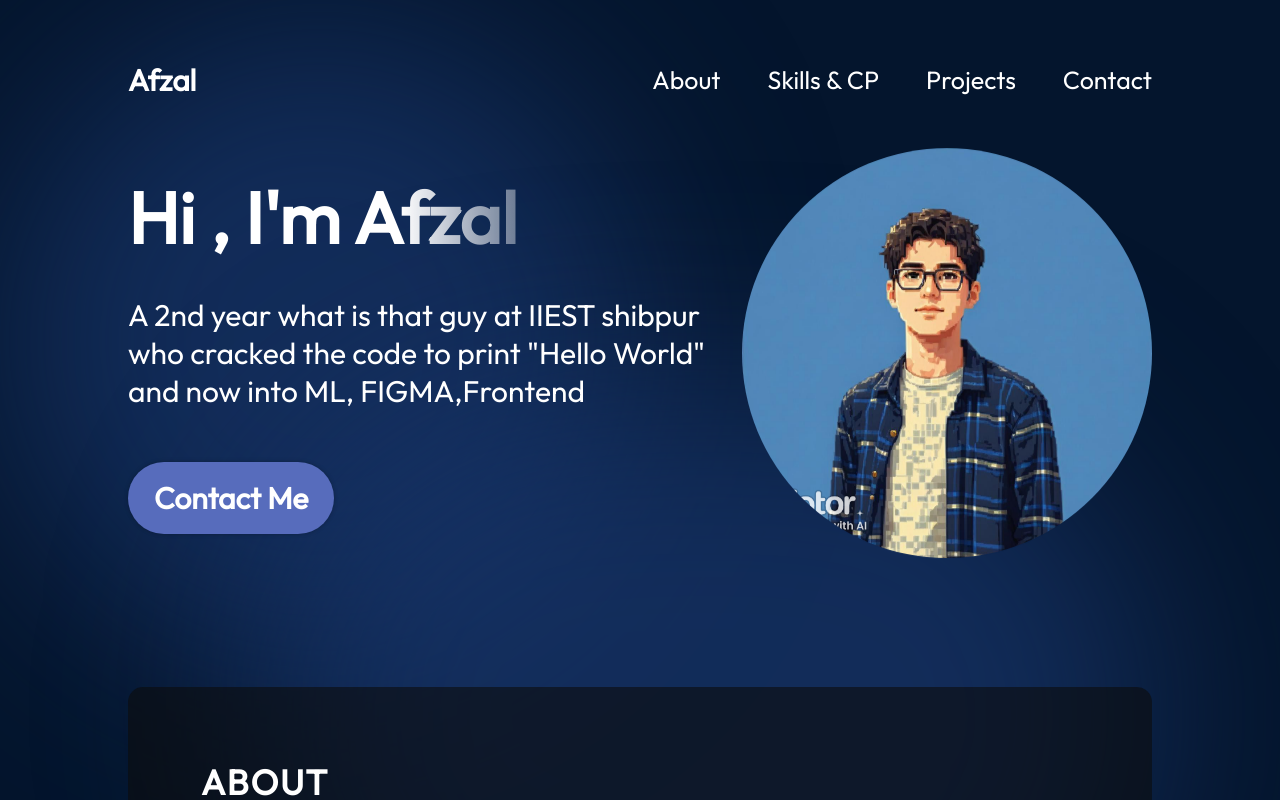
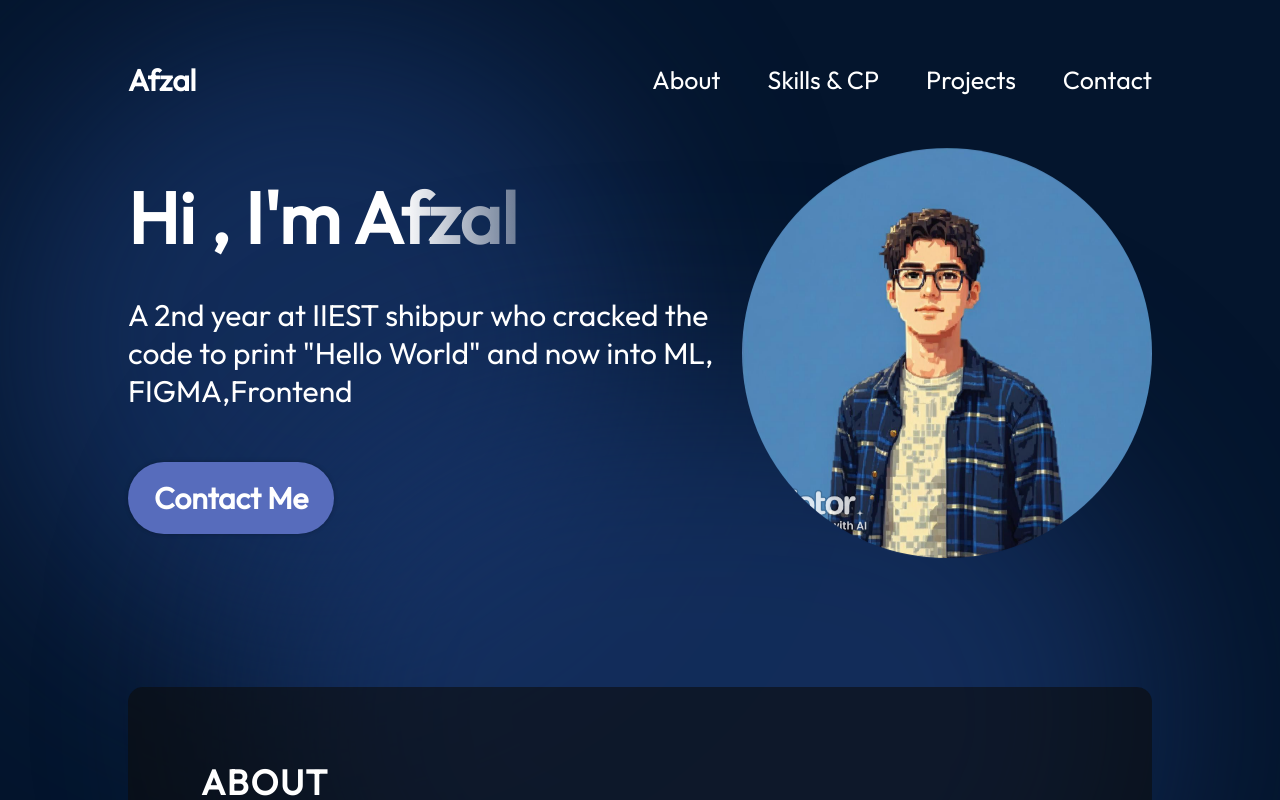
Before and after one commit to shareef-afzal/portfolio, a React (Vite) app: page / in a window 1280 px wide. Shown: the top 800 px of the page. Built offline with nearby package versions, Linux system fonts and the light colour scheme.

Commit message:
Updated some features

```diff
--- a/src/components/Hero/Hero.jsx
+++ b/src/components/Hero/Hero.jsx
@@ -6,7 +6,7 @@ export const Hero=()=>{
         <section className={styles.container}>
             <div className={styles.content}>
                 <h1 className={styles.title}>Hi , I'm Afzal</h1>
-                <p className={styles.description}>A 2nd year what is that guy at IIEST shibpur who cracked the code to print "Hello World" and now into ML, FIGMA,Frontend </p>
+                <p className={styles.description}>A 2nd year at IIEST shibpur who cracked the code to print "Hello World" and now into ML, FIGMA,Frontend </p>
 
                 <a href="mailto:afzalshareef1005@gmial.com" className={styles.contactBtn}>
                     Contact Me
```
